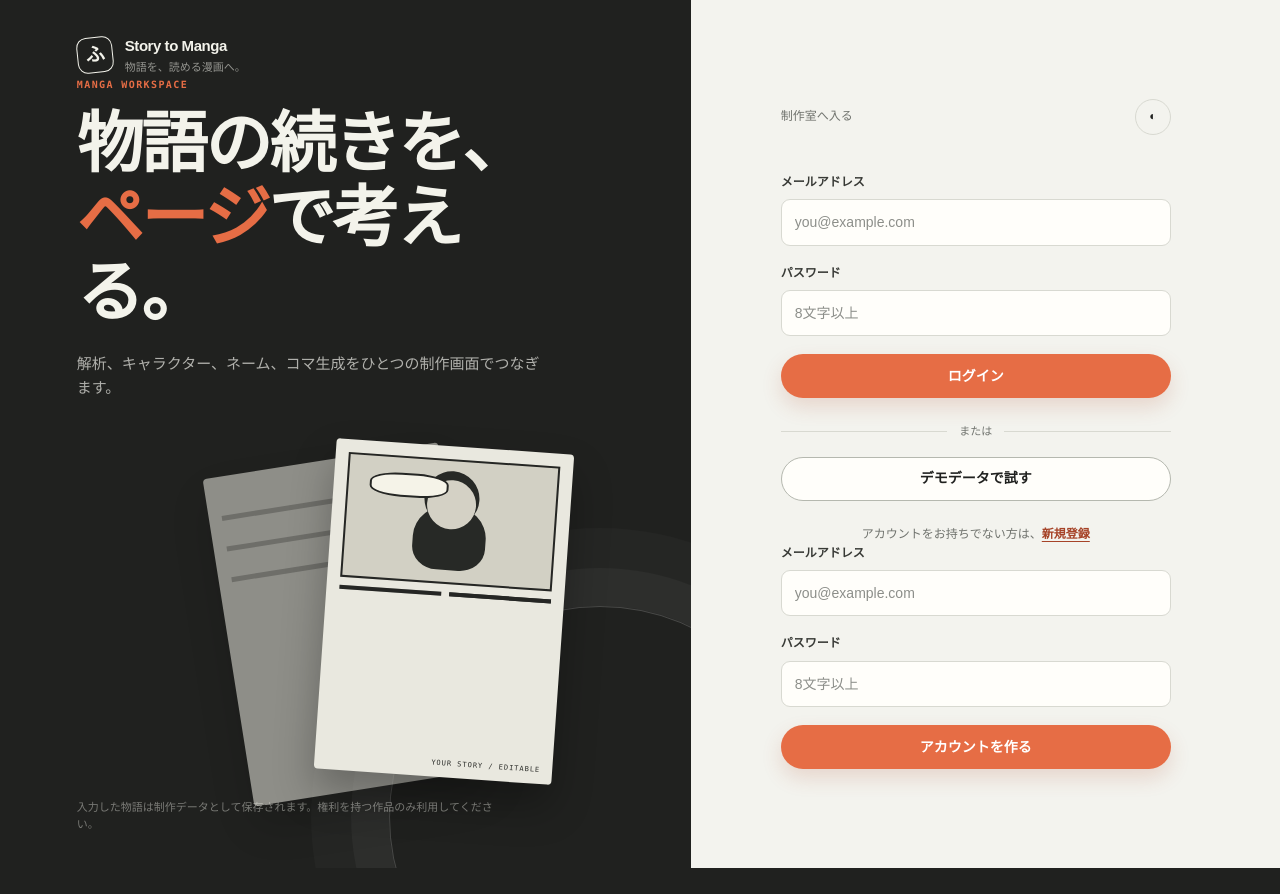
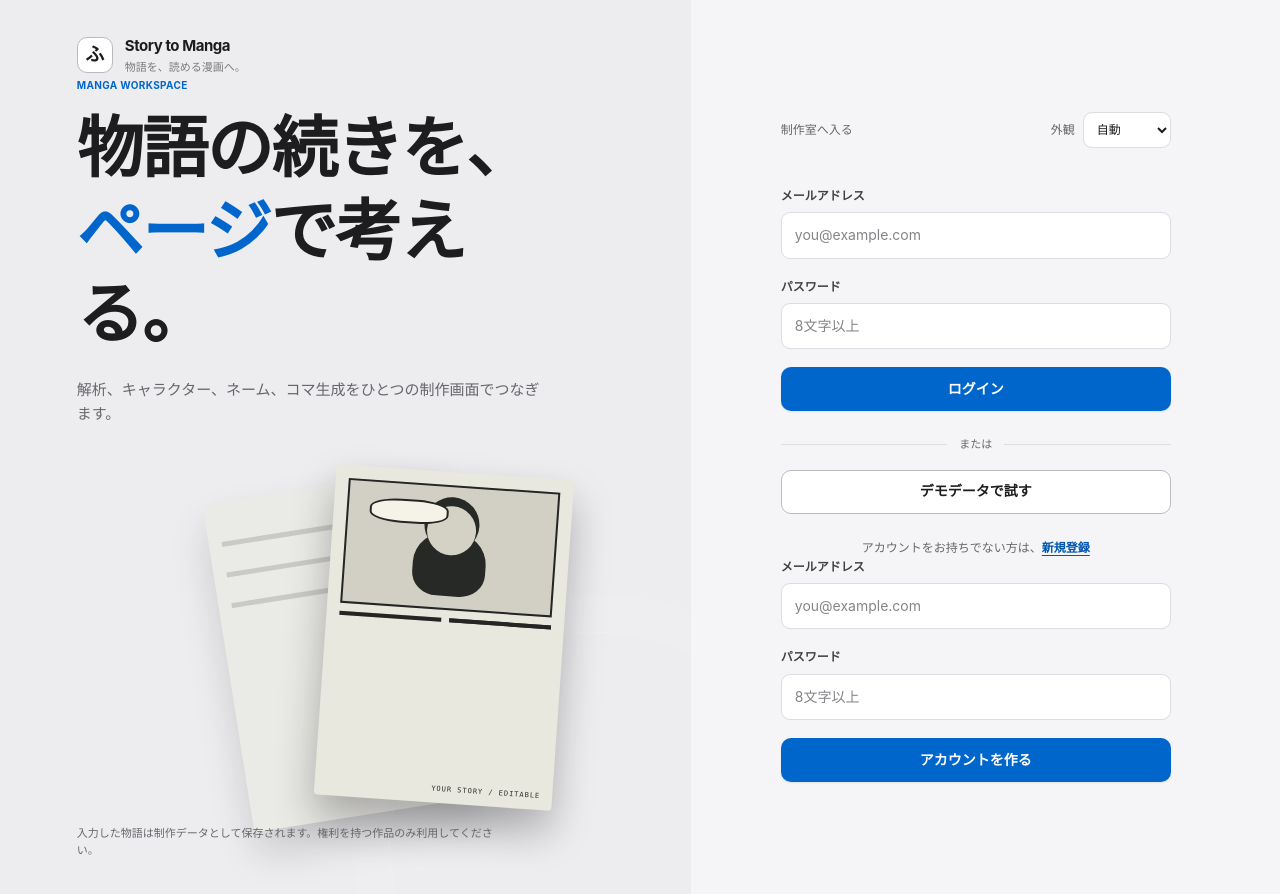
Before and after one commit to Lucci0107/story-to-manga, a FastAPI app: page /login in a window 1280 px wide. Before the commit the page ends 868 px from the top, so only its background shows below. Run offline with FastAPI, Linux system fonts and the light colour scheme; some libraries are stand-ins or nearby versions.

Commit message:
外観をApple風に整え端末連動の自動ダークモードを追加

```diff
--- a/static/css/app.css
+++ b/static/css/app.css
@@ -1,47 +1,55 @@
 /* Story to Mangaの画面トークン。紙面の明るさとインク色を基準にする。 */
 :root {
   color-scheme: light;
-  --paper: #f3f3ee;
-  --surface: #fffefa;
-  --surface-soft: #e9e9e3;
-  --surface-warm: #f8eee9;
-  --ink: #20211f;
-  --chrome: #20211f;
-  --chrome-ink: #f3f3eb;
-  --ink-soft: #383a36;
-  --muted: #70736e;
-  --line: #d8d9d1;
-  --line-strong: #b5b8af;
-  --accent: #e66d45;
-  --accent-deep: #a64328;
-  --accent-soft: #fae7df;
-  --success: #3f7662;
-  --danger: #af423f;
-  --shadow: 0 18px 50px rgba(32, 33, 31, .08);
-  --radius: 14px;
+  --paper: #f5f5f7;
+  --surface: #ffffff;
+  --surface-soft: #ededf0;
+  --surface-warm: #eef4fc;
+  --ink: #1d1d1f;
+  --chrome: #ededf0;
+  --chrome-ink: #1d1d1f;
+  --ink-soft: #424245;
+  --muted: #66666c;
+  --line: #dcdce1;
+  --line-strong: #b9b9c0;
+  --accent: #0066cc;
+  --accent-deep: #0057ae;
+  --accent-soft: #e5f0ff;
+  --success: #246b42;
+  --success-soft: #e3f2e8;
+  --danger: #b3261e;
+  --danger-soft: #fce9e7;
+  --warning: #805300;
+  --warning-soft: #fff3d6;
+  --shadow: 0 4px 20px rgba(0, 0, 0, .055);
+  --radius: 18px;
   --sidebar-width: 258px;
-  --ease: cubic-bezier(.16, 1, .3, 1);
+  --ease: cubic-bezier(.2, .8, .2, 1);
 }
 
 [data-theme="dark"] {
   color-scheme: dark;
-  --paper: #181918;
-  --surface: #242522;
-  --surface-soft: #2d2e2b;
-  --surface-warm: #3a2b25;
-  --ink: #f0f0e9;
-  --chrome: #111211;
-  --chrome-ink: #f0f0e9;
-  --ink-soft: #d3d4cb;
-  --muted: #a2a69d;
-  --line: #444641;
-  --line-strong: #676a62;
-  --accent: #f18a62;
-  --accent-deep: #ffb099;
-  --accent-soft: #53342a;
-  --success: #83c0a6;
-  --danger: #f18f8a;
-  --shadow: 0 18px 50px rgba(0, 0, 0, .26);
+  --paper: #161618;
+  --surface: #222225;
+  --surface-soft: #2c2c30;
+  --surface-warm: #242f40;
+  --ink: #f5f5f7;
+  --chrome: #1c1c1e;
+  --chrome-ink: #f5f5f7;
+  --ink-soft: #d1d1d6;
+  --muted: #aaaab2;
+  --line: #3c3c42;
+  --line-strong: #63636c;
+  --accent: #0071e3;
+  --accent-deep: #80bfff;
+  --accent-soft: #233851;
+  --success: #8dd4a5;
+  --success-soft: #243b2d;
+  --danger: #ffaaa2;
+  --danger-soft: #472b2b;
+  --warning: #f2cf80;
+  --warning-soft: #403522;
+  --shadow: 0 4px 20px rgba(0, 0, 0, .2);
 }
 
 * { box-sizing: border-box; }
@@ -51,7 +59,7 @@ body {
   margin: 0;
   background: var(--paper);
   color: var(--ink);
-  font-family: "Avenir Next", "Hiragino Sans", "Yu Gothic", "Noto Sans JP", sans-serif;
+  font-family: -apple-system, BlinkMacSystemFont, "SF Pro Text", "Helvetica Neue", "Hiragino Sans", "Yu Gothic", sans-serif;
   font-size: 14px;
   line-height: 1.6;
   -webkit-font-smoothing: antialiased;
@@ -877,3 +885,46 @@ details[open] > summary { border-color: var(--accent-deep); }
 .sheet-layout-preview img { display: block; width: 100%; height: auto; }
 .sheet-layout-actions { display: flex; flex-wrap: wrap; gap: 8px; margin: 12px 0; }
 .character-sheet-design details { margin: 12px 0; }
+
+/* AppleのデスクトップUIを参考にした、Web用の共通外観。 */
+h1, h2, h3 { letter-spacing: -.025em; line-height: 1.25; }
+.eyebrow, .project-kicker, .save-state, .status-label { font-family: inherit; letter-spacing: .035em; }
+.primary-button, .secondary-button { border-radius: 10px; font-weight: 600; }
+.primary-button { box-shadow: 0 1px 2px rgba(0,0,0,.08); }
+.primary-button:hover { background: color-mix(in srgb, var(--accent) 88%, black); transform: none; }
+.secondary-button:hover { background: var(--surface-soft); transform: none; }
+.icon-button:hover { transform: none; }
+.brand-mark { transform: none; border-color: var(--line-strong); background: var(--surface); color: var(--ink); }
+.global-sidebar, .project-sidebar { border-right: 1px solid var(--line); }
+.nav-item, .theme-nav, .workspace-status, .progress-item, .user-chip { color: var(--muted); }
+.nav-item:hover, .progress-item:hover { color: var(--ink); background: var(--surface-soft); }
+.nav-item.active, .progress-item.active { color: var(--accent-deep); background: var(--accent-soft); font-weight: 600; box-shadow: none; }
+.progress-index { color: var(--muted); }
+.workspace-project-name h1, .sidebar-back:hover, .logout-link:hover { color: var(--ink); }
+.user-chip { border-color: var(--line); }
+.logout-link { border-color: var(--line-strong); }
+.auth-message > p:last-child, .auth-note { color: var(--muted); }
+.workspace-topbar { background: color-mix(in srgb, var(--paper) 85%, transparent); backdrop-filter: blur(20px); -webkit-backdrop-filter: blur(20px); }
+.workspace-content { margin-inline: auto; padding-top: 40px; }
+.workspace-heading h2 { font-size: clamp(26px, 2.6vw, 36px); font-weight: 700; }
+.page-header h1, .new-project-heading h1 { font-size: clamp(30px, 3.2vw, 44px); }
+.surface-panel, .project-card { box-shadow: var(--shadow); }
+.project-card:hover { transform: translateY(-2px); }
+.character-card { border-radius: var(--radius); }
+input, textarea, select { accent-color: var(--accent); }
+.cover-plan-text { background: var(--accent-soft); color: var(--ink); }
+.cover-plan-scene { background: var(--success-soft); color: var(--ink); }
+.page-number-badge { color: var(--chrome-ink); }
+.theme-picker { display: inline-flex; align-items: center; gap: 8px; color: var(--muted); font-size: 12px; white-space: nowrap; }
+.theme-picker select { min-height: 36px; min-width: 88px; border: 1px solid var(--line); border-radius: 9px; padding: 6px 9px; color: var(--ink); background: var(--surface); cursor: pointer; }
+.theme-picker.theme-nav { padding: 6px 10px; justify-content: space-between; }
+@media (max-width: 760px) {
+  .sidebar-bottom .theme-picker.theme-nav { width: auto; overflow: visible; padding: 0; font-size: 12px; }
+  .sidebar-bottom .theme-picker > span, .workspace-topbar-actions .theme-picker > span { display: none; }
+  .workspace-topbar-actions .theme-picker { margin-left: auto; }
+  .theme-picker select { min-height: 36px; min-width: 78px; }
+  .workspace-content { padding-top: 26px; }
+}
+@media (prefers-reduced-transparency: reduce) {
+  .workspace-topbar { background: var(--paper); backdrop-filter: none; -webkit-backdrop-filter: none; }
+}
--- /dev/null
+++ b/static/js/theme.js
@@ -0,0 +1,51 @@
+/* 描画前に外観を決める。作品の画像・原稿の色には適用しない。 */
+(function () {
+  "use strict";
+  const root = document.documentElement;
+  // 旧キーは初回のライトまで自動保存していたため、明示選択と区別できない。
+  const key = "story-manga-appearance";
+  const media = window.matchMedia ? window.matchMedia("(prefers-color-scheme: dark)") : null;
+  const valid = function (value) { return ["system", "light", "dark"].includes(value) ? value : "system"; };
+  let preference = "system";
+  try { preference = valid(window.localStorage.getItem(key)); } catch (_) { /* 保存不可でも表示を続ける。 */ }
+
+  function apply() {
+    const dark = preference === "dark" || (preference === "system" && media && media.matches);
+    root.dataset.theme = dark ? "dark" : "light";
+    root.dataset.themePreference = preference;
+    root.style.colorScheme = dark ? "dark" : "light";
+    const meta = document.querySelector('meta[name="theme-color"]');
+    if (meta) meta.content = dark ? "#161618" : "#f5f5f7";
+    document.querySelectorAll("[data-theme-choice]").forEach(function (select) { select.value = preference; });
+  }
+  apply();
+  if (media) {
+    if (media.addEventListener) media.addEventListener("change", apply);
+    else if (media.addListener) media.addListener(apply);
+  }
+  window.addEventListener("storage", function (event) {
+    if (event.key === key || event.key === null) { preference = valid(event.newValue); apply(); }
+  });
+  document.addEventListener("DOMContentLoaded", function () {
+    document.querySelectorAll("[data-theme-toggle]").forEach(function (button) {
+      const label = document.createElement("label");
+      label.className = "theme-picker" + (button.classList.contains("theme-nav") ? " theme-nav" : "");
+      const caption = document.createElement("span");
+      caption.textContent = "外観";
+      const select = document.createElement("select");
+      select.setAttribute("data-theme-choice", "");
+      select.setAttribute("aria-label", "外観モード");
+      [["system", "自動"], ["light", "ライト"], ["dark", "ダーク"]].forEach(function (entry) {
+        const option = document.createElement("option");
+        option.value = entry[0]; option.textContent = entry[1]; select.appendChild(option);
+      });
+      select.addEventListener("change", function () {
+        preference = valid(select.value);
+        try { window.localStorage.setItem(key, preference); } catch (_) { /* この画面では選択を保持。 */ }
+        apply();
+      });
+      label.appendChild(caption); label.appendChild(select); button.replaceWith(label);
+    });
+    apply();
+  });
+})();
--- a/templates/base.html
+++ b/templates/base.html
@@ -1,16 +1,17 @@
 <!doctype html>
-<html lang="ja" data-theme="light">
+<html lang="ja" data-theme-preference="system">
   <head>
     <meta charset="utf-8">
     <meta name="viewport" content="width=device-width, initial-scale=1">
-    <meta name="theme-color" content="#f2f2ed">
+    <meta name="theme-color" content="#f5f5f7">
+    <script src="{{ url_for('static', path='js/theme.js') }}?v=1"></script>
     <title>{% block title %}Story to Manga{% endblock %}</title>
     <link rel="icon" href="{{ url_for('static', path='icons/favicon.ico') }}" sizes="any">
     <link rel="icon" type="image/svg+xml" href="{{ url_for('static', path='icons/favicon.svg') }}">
     <link rel="icon" type="image/png" sizes="32x32" href="{{ url_for('static', path='icons/favicon-32x32.png') }}">
     <link rel="icon" type="image/png" sizes="16x16" href="{{ url_for('static', path='icons/favicon-16x16.png') }}">
     <link rel="apple-touch-icon" sizes="180x180" href="{{ url_for('static', path='icons/apple-touch-icon.png') }}">
-    <link rel="stylesheet" href="{{ url_for('static', path='css/app.css') }}?v=28">
+    <link rel="stylesheet" href="{{ url_for('static', path='css/app.css') }}?v=29">
   </head>
   <body class="{% block body_class %}{% endblock %}">
     {% block content %}{% endblock %}
@@ -27,6 +28,6 @@
       </section>
     </div>
     <div class="toast-region" id="toast-region" aria-live="polite" aria-atomic="true"></div>
-  <script src="{{ url_for('static', path='js/app.js') }}?v=43" defer></script>
+  <script src="{{ url_for('static', path='js/app.js') }}?v=44" defer></script>
   </body>
 </html>
--- a/templates/settings.html
+++ b/templates/settings.html
@@ -37,7 +37,7 @@
       <section class="surface-panel panel-padding" aria-labelledby="appearance-heading">
         <h2 id="appearance-heading">表示</h2>
         <div class="settings-row"><span>テーマ</span><button class="secondary-button compact-button" type="button" data-theme-toggle aria-label="テーマを切り替える">◐ 表示テーマ</button></div>
-        <p class="field-help">テーマはこのブラウザに保存され、次回の制作でも引き継がれます。</p>
+        <p class="field-help">「自動」は端末のライト・ダーク設定に合わせて切り替わります。選択はこのブラウザに保存されます。</p>
       </section>
       {% if user.role == 'admin' %}
       <section class="surface-panel panel-padding" aria-labelledby="storage-heading">
```
Also changed, not shown: other parts of static/css/app.css (+13 -13 lines), tests/theme.test.cjs (added, +50 -0 lines), .github/workflows/ci.yml, static/js/app.js.
